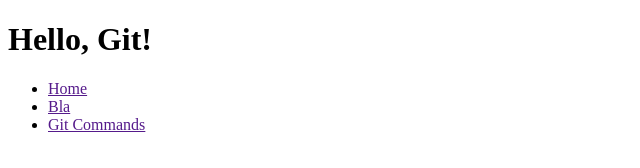
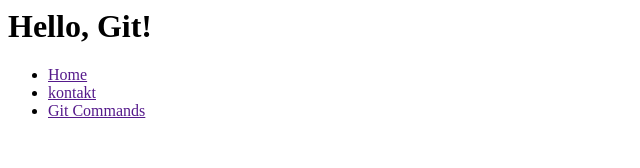
Before and after one commit to ReynkeDeVos/wdg23-git-intro, a plain HTML site: page index.html in a window 1280 px wide. Shown: the whole page, without its empty margins (0-640 px from the left). Drawn offline with Linux system fonts and the light colour scheme.

Commit message:
addkontakt

```diff
--- a/index.html
+++ b/index.html
@@ -1,4 +1,3 @@
-<!DOCTYPE html>
 <html lang="en">
   <head>
     <meta charset="UTF-8" />
@@ -11,7 +10,7 @@
       <nav>
         <ul>
           <li><a href="">Home</a></li>
-          <li><a href="">Bla</a></li>
+          <li><a href="">kontakt</a></li>
           <li><a href="">Git Commands</a></li>
         </ul>
       </nav>
```
